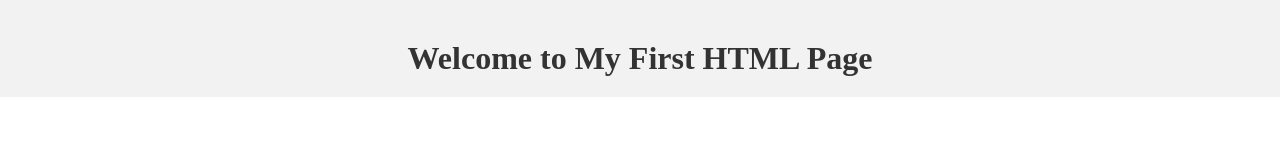
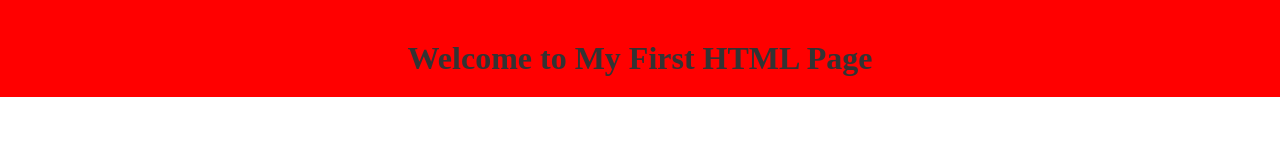
Before and after one commit to Eboy901/my-first-website, a plain HTML site: page index.html in a window 1280 px wide. Drawn offline with Linux system fonts and the light colour scheme.

```diff
--- a/style.css
+++ b/style.css
@@ -5,7 +5,7 @@
 }
 
 header {
-    background-color: #f2f2f2;
+    background-color: #f00;
     padding: 20px;
 }
 
```
